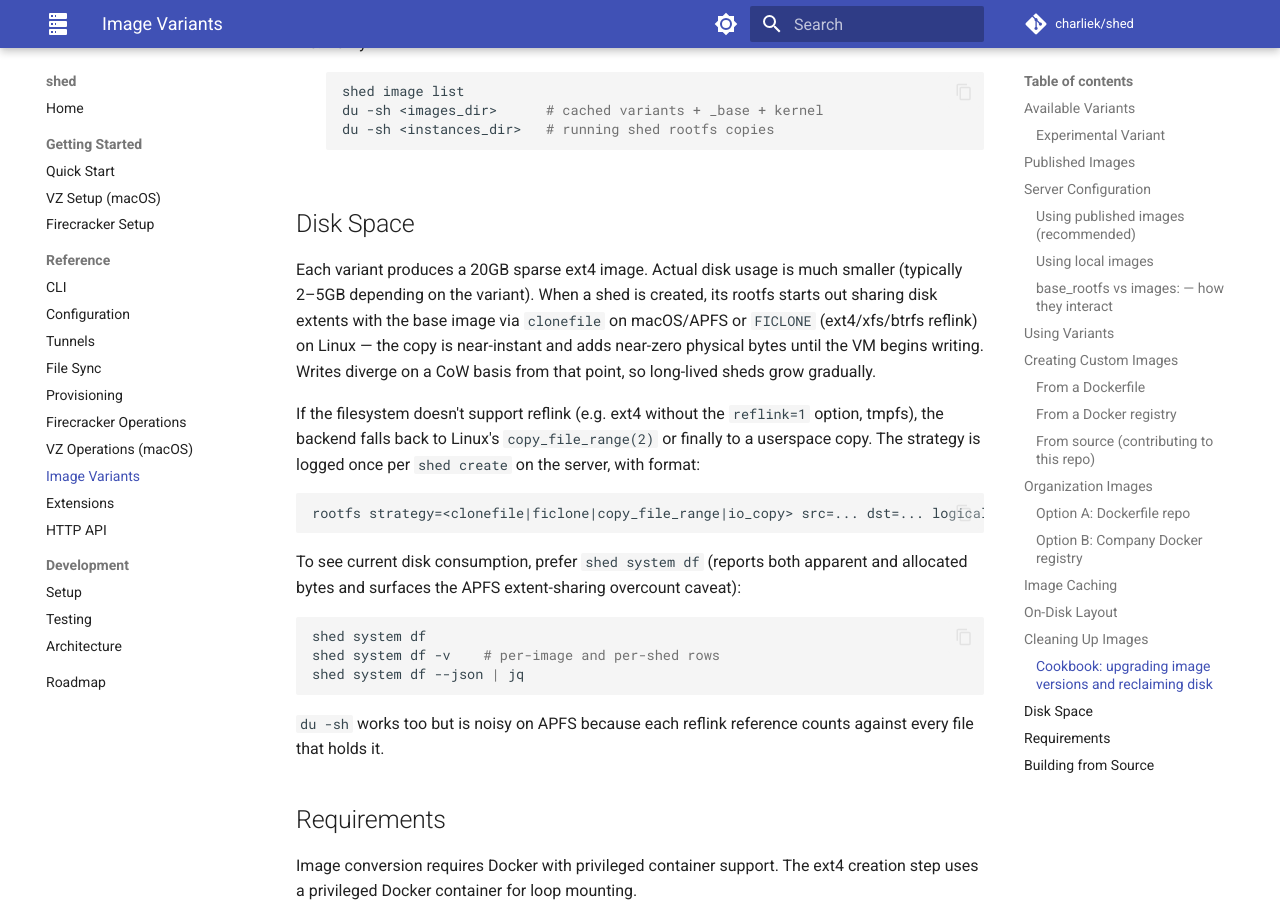
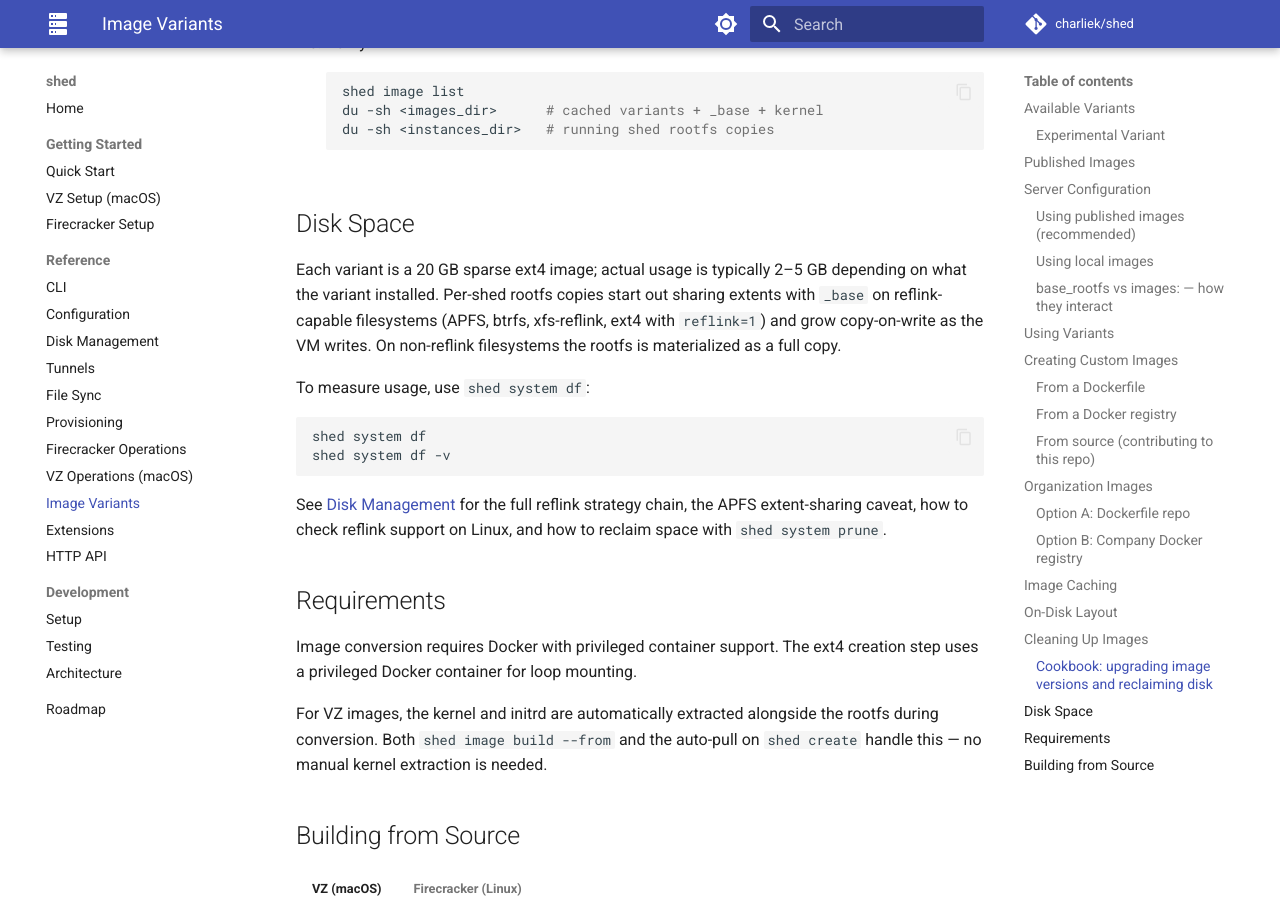
Before and after one commit to charliek/shed, an MkDocs documentation site: the page built from docs/reference/images.md, in a window 1280 px wide and 900 px high, scrolled down 8839 px. Built offline with MkDocs 1.6.1 and Material for MkDocs 9.7.7, drawn with Linux system fonts in a browser that asks for light colours; comment, search, counter and statistics services are not loaded.

Commit message:
Add Disk Management reference page
New first-class docs entry for the disk-management surface shipped
in this branch (shed system df, shed system prune, reflink
CopyRootfs). Narrative + example-focused; all flag tables and API
schemas stay authoritative in cli.md and api.md with cross-links.

- docs/reference/disk-management.md (new): overview of what lives
  on disk with a per-backend path table; measuring with shed
  system df (logical vs. physical bytes caveat); reclaiming with
  shed system prune (dry-run-first UX, scope semantics, 72h age
  gate); reflink/CoW behavior with a filesystem-by-filesystem
  strategy table; three persona workflows ("where did my disk
  go", "clean up before a deploy", "trim runaway console logs",
  "fleet-wide cleanup"). Voice-compliant: no admonitions, every
  code fence has a language hint, copy-pasteable examples.
- mkdocs.yml: added "Disk Management" under Reference between
  Configuration and Tunnels so the page is discoverable in the
  site nav.
- docs/reference/images.md: trimmed the Disk Space section to a
  short factual paragraph and cross-link to disk-management.md;
  the long-form reflink story now lives in one canonical place.
- docs/reference/fc-operations.md: clarified the per-shed rootfs
  comment to reflect reflink behavior instead of implying every
  VM pays a full rootfs copy up front. Cross-links to
  disk-management.md for filesystem support guidance.
- docs/getting-started/quick-start.md: one-sentence pointer to
  disk-management.md at the end of the "Create a Shed" step so
  new users discover df/prune without having to browse the full
  reference.

Verified with `mkdocs build --strict`: page renders, nav entry
visible, all cross-links resolve to existing anchors in cli.md
and api.md, no MD040 warnings.

Co-Authored-By: Claude Opus 4.7 (1M context) <noreply@anthropic.com>

````diff
--- a/docs/reference/images.md
+++ b/docs/reference/images.md
@@ -371,23 +371,16 @@ The common end-to-end flow when bumping image refs (for example, moving config f
 
 ## Disk Space
 
-Each variant produces a 20GB sparse ext4 image. Actual disk usage is much smaller (typically 2–5GB depending on the variant). When a shed is created, its rootfs starts out sharing disk extents with the base image via `clonefile` on macOS/APFS or `FICLONE` (ext4/xfs/btrfs reflink) on Linux — the copy is near-instant and adds near-zero physical bytes until the VM begins writing. Writes diverge on a CoW basis from that point, so long-lived sheds grow gradually.
+Each variant is a 20 GB sparse ext4 image; actual usage is typically 2–5 GB depending on what the variant installed. Per-shed rootfs copies start out sharing extents with `_base` on reflink-capable filesystems (APFS, btrfs, xfs-reflink, ext4 with `reflink=1`) and grow copy-on-write as the VM writes. On non-reflink filesystems the rootfs is materialized as a full copy.
 
-If the filesystem doesn't support reflink (e.g. ext4 without the `reflink=1` option, tmpfs), the backend falls back to Linux's `copy_file_range(2)` or finally to a userspace copy. The strategy is logged once per `shed create` on the server, with format:
-
-```text
-rootfs strategy=<clonefile|ficlone|copy_file_range|io_copy> src=... dst=... logical_bytes=...
-```
-
-To see current disk consumption, prefer `shed system df` (reports both apparent and allocated bytes and surfaces the APFS extent-sharing overcount caveat):
+To measure usage, use `shed system df`:
 
 ```bash
 shed system df
-shed system df -v    # per-image and per-shed rows
-shed system df --json | jq
+shed system df -v
 ```
 
-`du -sh` works too but is noisy on APFS because each reflink reference counts against every file that holds it.
+See [Disk Management](disk-management.md) for the full reflink strategy chain, the APFS extent-sharing caveat, how to check reflink support on Linux, and how to reclaim space with `shed system prune`.
 
 ## Requirements
 
--- a/mkdocs.yml
+++ b/mkdocs.yml
@@ -95,6 +95,7 @@ nav:
   - Reference:
       - CLI: reference/cli.md
       - Configuration: reference/configuration.md
+      - Disk Management: reference/disk-management.md
       - Tunnels: reference/tunnels.md
       - File Sync: reference/sync.md
       - Provisioning: reference/provisioning.md
````
Also changed, not shown: docs/getting-started/quick-start.md (+2 -0 lines), docs/reference/disk-management.md (added, +165 -0 lines), docs/reference/fc-operations.md (+4 -2 lines).
